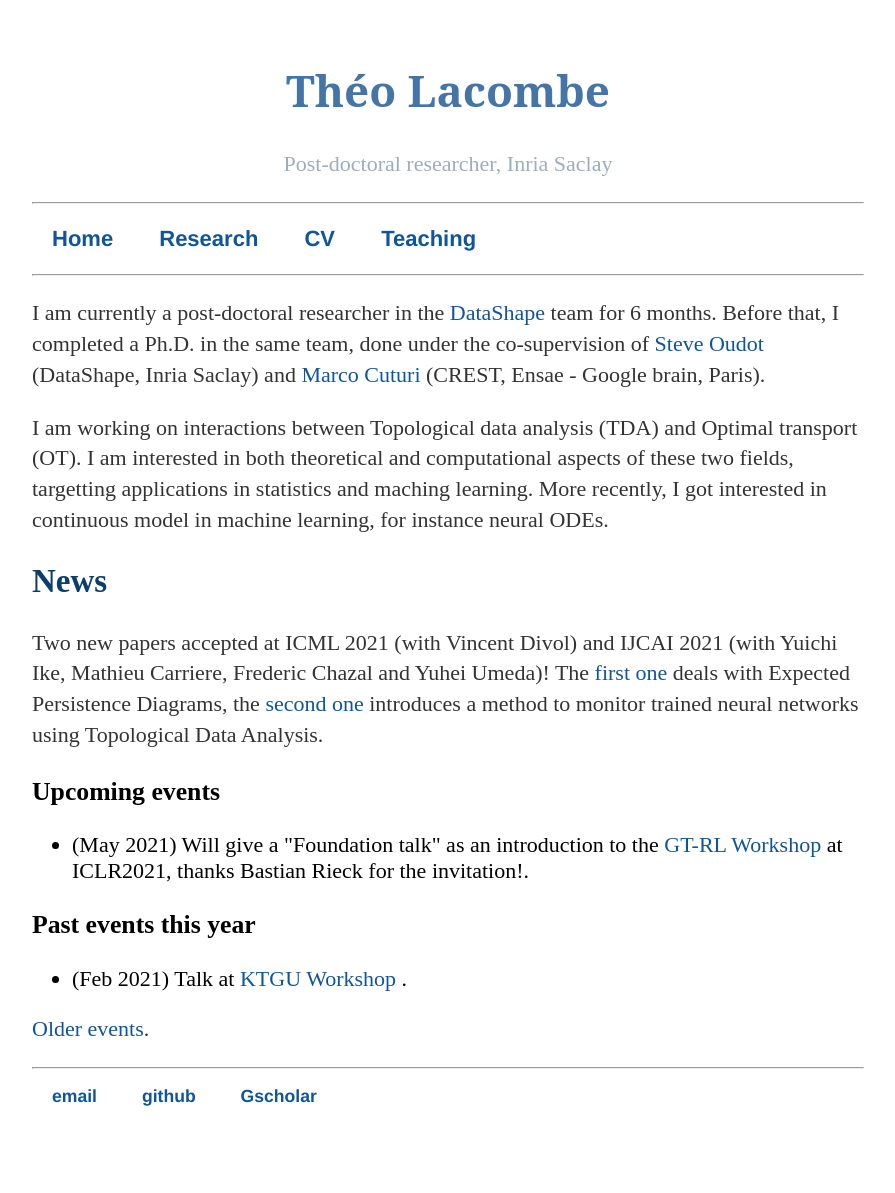
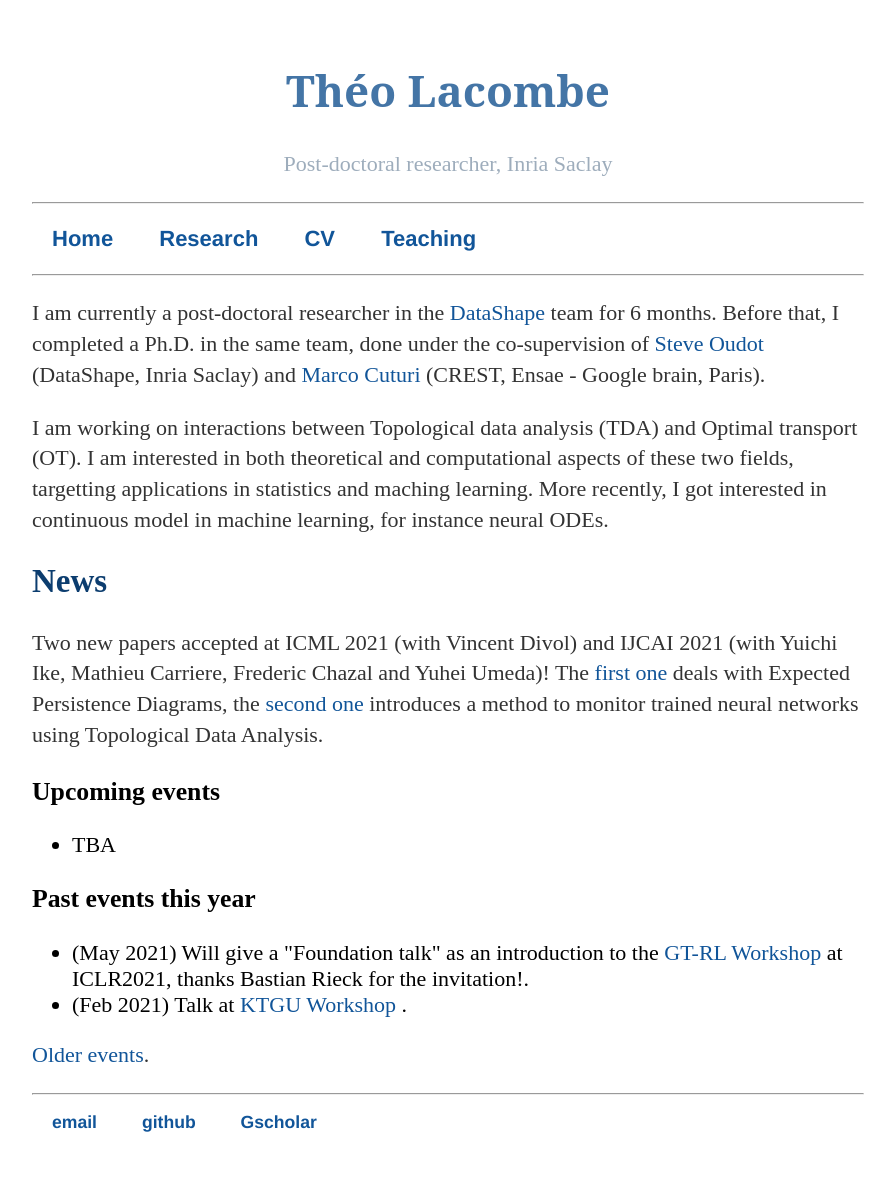
Before and after one commit to tlacombe/tlacombe.github.io, a Jekyll site: the page built from index.html, in a window 1280 px wide. Shown: the whole page, without its empty margins (192-1087 px from the left). Built offline with Jekyll 4.4.1, drawn with Linux system fonts in a browser that asks for light colours; before the commit the page ends 1167 px from its top, so only the background shows below that.

Commit message:
update news

```diff
--- a/index.html
+++ b/index.html
@@ -14,11 +14,12 @@ title: Théo Lacombe's webpage
 	<!--	<p> I will then do a Post-doc in Japan in <a href="https://sites.google.com/site/yasuakihiraoka/">Yasuaki Hiraoka</a>'s team (University of Kyoto, RIKEN AIP)! Got a Fellowship from the <a href="https://www.jsps.go.jp/english/e-ippan/index.html">JSPS (Standard)</a>.</p> -->
 	<h3> Upcoming events</h3>
 	<ul>
-		<li>(May 2021) Will give a "Foundation talk" as an introduction to the <a href="https://gt-rl.github.io/">GT-RL Workshop</a> at ICLR2021, thanks Bastian Rieck for the invitation!.</li>
+		<li> TBA </li>
 	</ul>
 
         <h3> Past events this year</h3>
 	<ul>
+		<li>(May 2021) Will give a "Foundation talk" as an introduction to the <a href="https://gt-rl.github.io/">GT-RL Workshop</a> at ICLR2021, thanks Bastian Rieck for the invitation!.</li>
 		<li> (Feb 2021) Talk at <a href='https://www.math.kyoto-u.ac.jp/~k.takao/KTGU/6thWorkshop/'>KTGU Workshop </a>.</li>
 	</ul>
 	<p>
```
